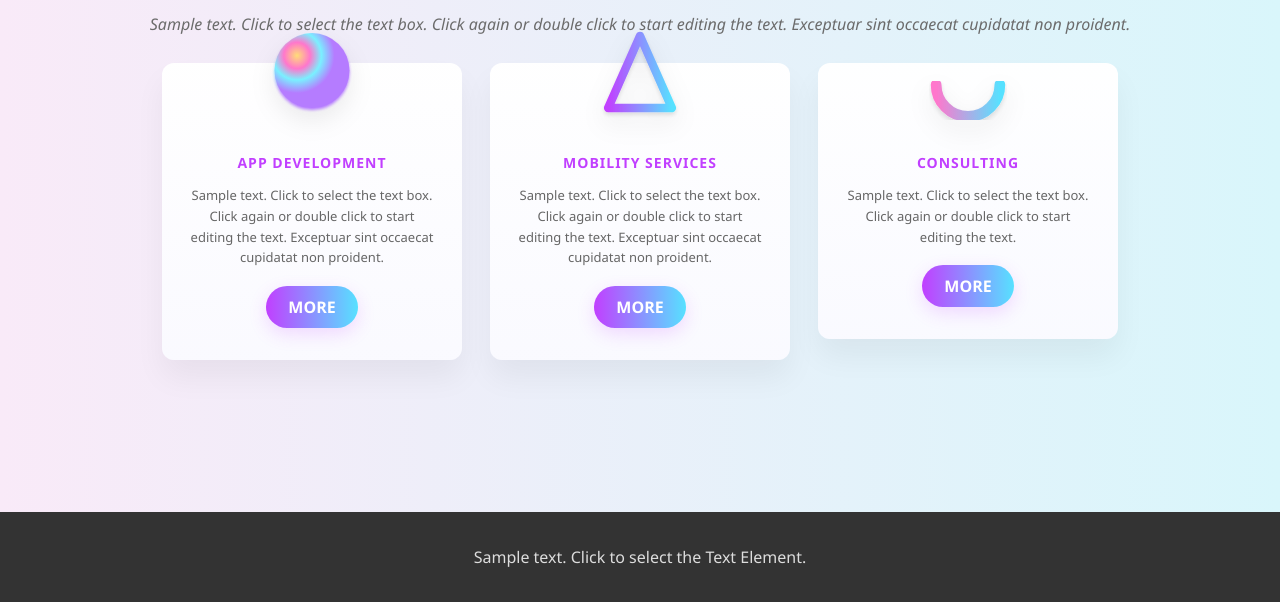
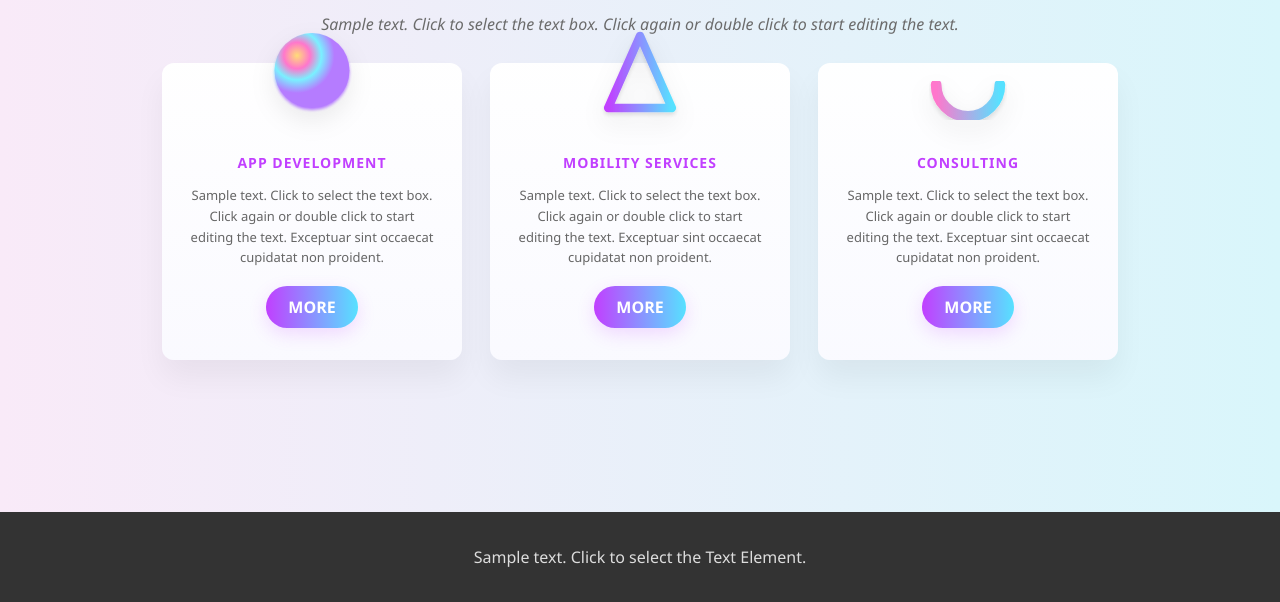
Before and after one commit to kamilasugak/4-, a plain HTML site: page index.html in a window 1280 px wide. Shown: the part 198-800 px from the top of the page. Drawn offline with Linux system fonts and the light colour scheme.

Commit message:
Update index.html

```diff
--- a/index.html
+++ b/index.html
@@ -15,7 +15,7 @@
 <main class="hero">
   <div class="hero-inner">
     <h1>Development Services</h1>
-    <p class="lead">Sample text. Click to select the text box. Click again or double click to start editing the text. Exceptuar sint occaecat cupidatat non proident.</p>
+    <p class="lead">Sample text. Click to select the text box. Click again or double click to start editing the text. </p>
 
     <section class="cards">
       <article class="card">
@@ -35,7 +35,7 @@
       <article class="card">
         <img src="ring.svg" alt="Consulting" class="card-art">
         <h3>CONSULTING</h3>
-        <p class="card-text">Sample text. Click to select the text box. Click again or double click to start editing the text.</p>
+        <p class="card-text">Sample text. Click to select the text box. Click again or double click to start editing the text. Exceptuar sint occaecat cupidatat non proident.</p>
         <a class="btn" href="#">MORE</a>
       </article>
     </section>
```
